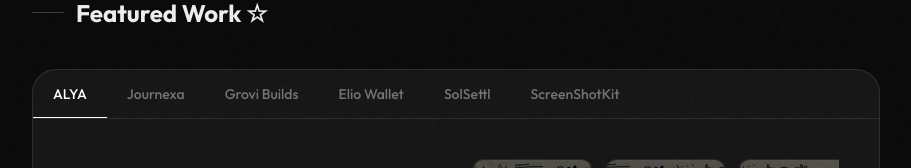
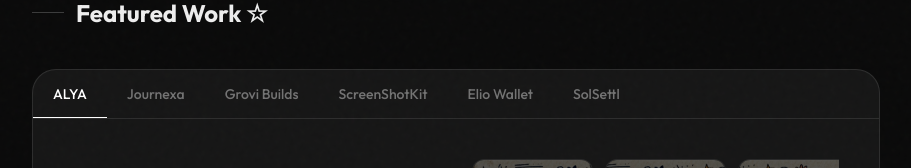
Before and after one commit to ambjn/portfolio-ambjn, a React (Vite) app: page / in a window 1280 px wide. Shown: the part 462-630 px from the top of the page, without its empty margins (184-1095 px from the left). Built offline with nearby package versions, Linux system fonts and the light colour scheme.

Commit message:
feat: add ScreenShotKit project and refactor project card animation logic

```diff
--- a/src/components/Projects.tsx
+++ b/src/components/Projects.tsx
@@ -101,11 +101,9 @@
                 <motion.div
                   key={idx}
                   initial={{ opacity: 0, x: 12 }}
-                  animate={{ opacity: 1, x: 0 }}
-                  transition={{ duration: 0.3, delay: idx * 0.06 }}
+                  animate={{ opacity: 1, x: 0, transition: { duration: 0.3, delay: idx * 0.06 } }}
                   className="h-full shrink-0 cursor-zoom-in"
                   onClick={() => setSelectedImage(img)}
-                  whileHover={{ scale: 1.02 }}
                 >
                   <img
                     src={img}
--- a/src/data/content.ts
+++ b/src/data/content.ts
@@ -69,6 +69,17 @@
     ],
   },
   {
+    title: "ScreenShotKit",
+    description: "beautiful app screenshots, instantly.\ncreate stunning App Store & Play Store screenshots in seconds.",
+    links: {
+      website: "https://www.screenshotkit.xyz/",
+    },
+    featured: true,
+    images: [
+      "/projects/screenshotkit/1.png",
+    ],
+  },
+  {
     title: "Elio Wallet",
     description: "Your Solana stablecoins avenue.\nSpend. Trade. Predict.\nAll-in-one. All on Solana.",
     links: {
@@ -93,17 +104,6 @@
       '/projects/solsettl/4.jpg',
       '/projects/solsettl/5.jpg',
       '/projects/solsettl/6.jpg',
-    ],
-  },
-  {
-    title: "ScreenShotKit",
-    description: "beautiful app screenshots, instantly.\ncreate stunning App Store & Play Store screenshots in seconds.",
-    links: {
-      website: "https://www.screenshotkit.xyz/",
-    },
-    featured: true,
-    images: [
-      "/projects/screenshotkit/1.png",
     ],
   },
   {
```
